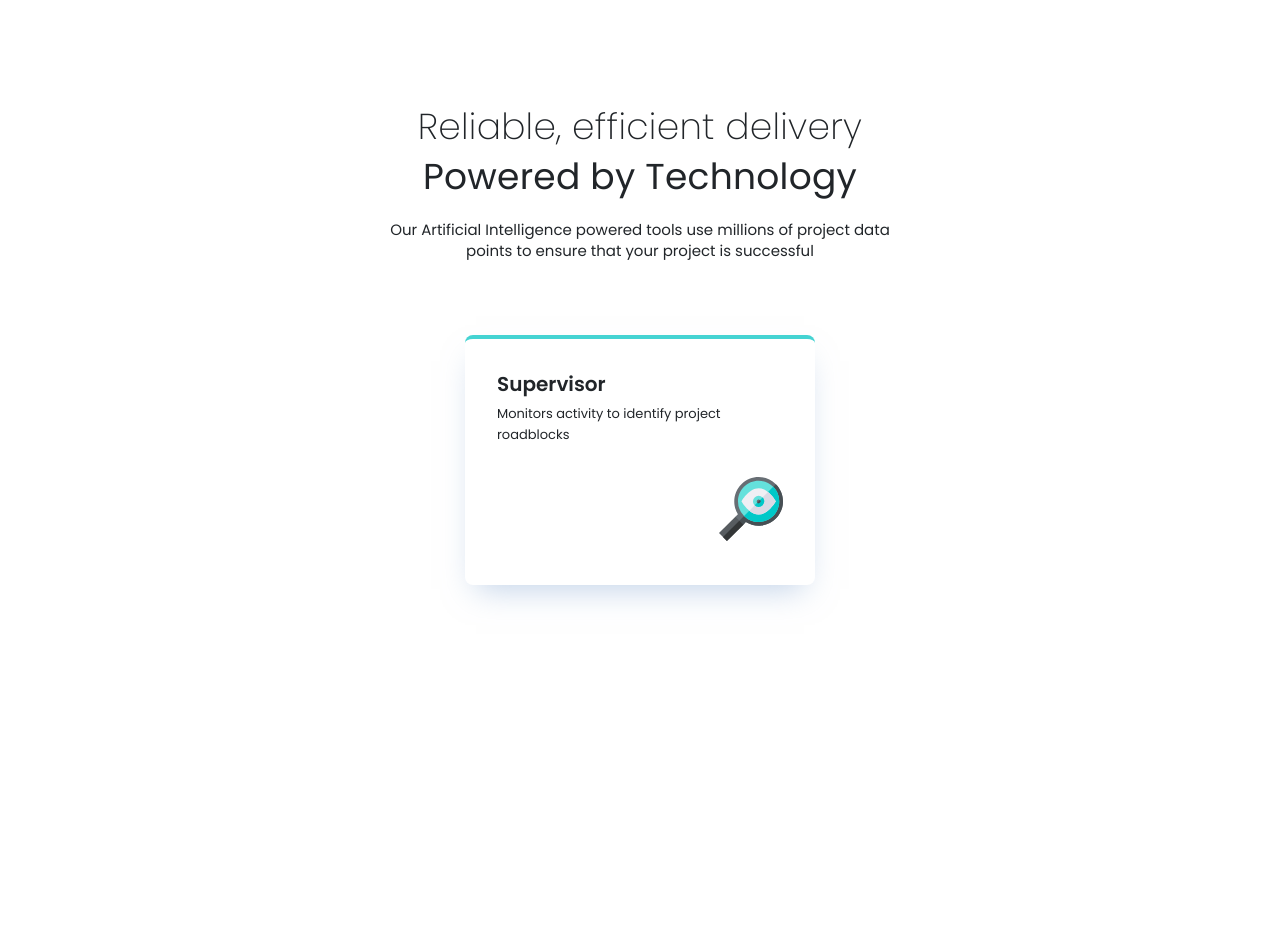
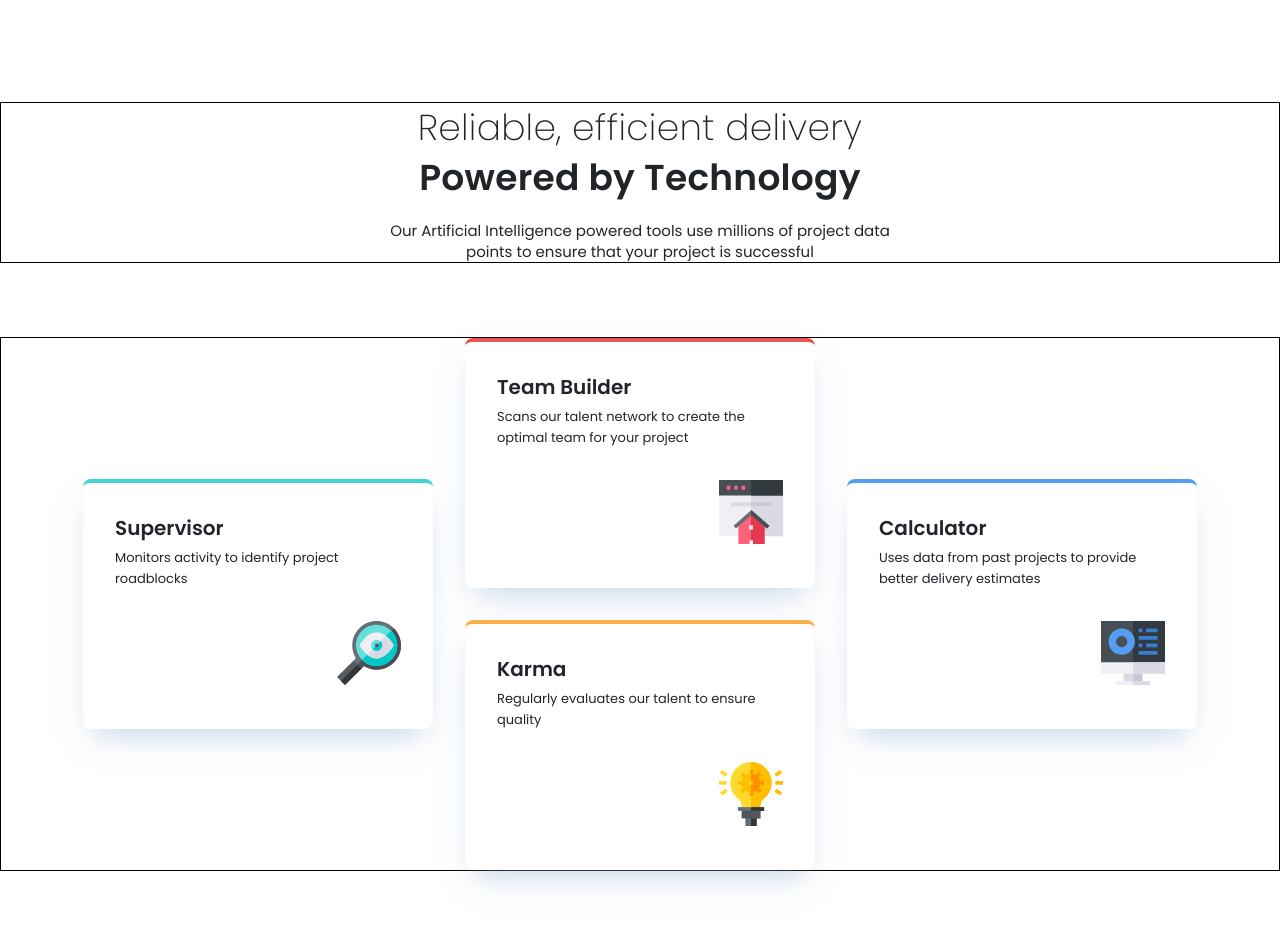
Before and after one commit to Kellenkjames/four-card-feature, a website: page index.html in a window 1280 px wide. Before the commit the page ends 800 px from the top, so only its background shows below. Drawn offline with nearby package versions, Linux system fonts and the light colour scheme.

Commit message:
fix: update layout styles for parent containers

```diff
--- a/index.html
+++ b/index.html
@@ -4,6 +4,11 @@
     <meta charset="UTF-8" />
     <meta name="viewport" content="width=device-width, initial-scale=1.0" />
     <title>Four card feature section</title>
+    <link
+      rel="icon"
+      type="image/x-icon"
+      href="/assets/images/favicon-32x32.png"
+    />
     <link rel="preconnect" href="https://fonts.googleapis.com" />
     <link rel="preconnect" href="https://fonts.gstatic.com" crossorigin />
     <link
@@ -20,8 +25,8 @@
   </head>
   <body>
     <div class="main-container">
-      <div class="row justify-content-center">
-        <header class="col-md-8 text-center header">
+      <div class="header-container">
+        <header class="header text-center">
           <h1 class="header__title">
             Reliable, efficient delivery <strong>Powered by Technology</strong>
           </h1>
@@ -31,10 +36,11 @@
           </h4>
         </header>
       </div>
-      <main class="main-container">
-        <div class="row justify-content-center">
-          <!-- Supervisor -->
-          <article class="feature-card">
+      <main class="card-container">
+        <div
+          class="card-container__outer d-flex justify-content-center align-items-center"
+        >
+          <article class="feature-card supervisor">
             <div class="feature-card__text-container">
               <h3 class="feature-card__title">Supervisor</h3>
               <p class="feature-card__description">
@@ -47,6 +53,49 @@
               alt="Supervisor"
             />
           </article>
+          <div class="card-container__inner d-flex flex-column">
+            <article class="feature-card team-builder">
+              <div class="feature-card__text-container">
+                <h3 class="feature-card__title">Team Builder</h3>
+                <p class="feature-card__description">
+                  Scans our talent network to create the optimal team for your
+                  project
+                </p>
+              </div>
+              <img
+                class="feature-card__icon ms-auto"
+                src="assets/images/icon-team-builder.svg"
+                alt="Supervisor"
+              />
+            </article>
+            <article class="feature-card karma">
+              <div class="feature-card__text-container">
+                <h3 class="feature-card__title">Karma</h3>
+                <p class="feature-card__description">
+                  Regularly evaluates our talent to ensure quality
+                </p>
+              </div>
+              <img
+                class="feature-card__icon ms-auto"
+                src="assets/images/icon-karma.svg"
+                alt="Supervisor"
+              />
+            </article>
+          </div>
+          <article class="feature-card calculator">
+            <div class="feature-card__text-container">
+              <h3 class="feature-card__title">Calculator</h3>
+              <p class="feature-card__description">
+                Uses data from past projects to provide better delivery
+                estimates
+              </p>
+            </div>
+            <img
+              class="feature-card__icon ms-auto"
+              src="assets/images/icon-calculator.svg"
+              alt="Supervisor"
+            />
+          </article>
         </div>
       </main>
     </div>
--- a/src/styles/abstracts/_mixins.scss
+++ b/src/styles/abstracts/_mixins.scss
@@ -3,11 +3,13 @@
 // -----------------------------------------------------
 
 @import '../base/typography';
+@import '../abstracts/variables';
 
 @mixin text-preset-1 {
   font-size: 3.6rem;
   line-height: 140%;
   letter-spacing: 0.25px;
+  font-weight: $font-weight-semibold;
 }
 
 @mixin text-preset-2 {
@@ -37,3 +39,14 @@
   line-height: 160%;
   letter-spacing: 0;
 }
+
+@mixin feature-card {
+  padding: $spacing-32;
+  box-shadow: 0px 15px 30px -11px rgba(131, 166, 210, 0.5);
+  border-radius: 8px;
+  background-color: $color-white;
+  max-width: 35rem;
+  min-height: 25rem;
+  width: 100%;
+  height: 100%;
+}
--- a/src/styles/components/_card.scss
+++ b/src/styles/components/_card.scss
@@ -1,14 +1,34 @@
 @import '../abstracts/mixins';
 @import '../abstracts/variables';
 
+.card-container {
+  margin: 0 auto 16.3rem;
+  border: 1px solid black;
+
+  &__inner {
+    margin-left: $spacing-32;
+    margin-right: $spacing-32;
+  }
+
   .feature-card {
+    @include feature-card;
+
+    &.supervisor {
       border-top: 4px solid $color-cyan;
-  padding: $spacing-32;
-  box-shadow: 0px 15px 30px -11px rgba(131, 166, 210, 0.5);
-  border-radius: 8px;
-  background-color: $color-white;
-  max-width: 35rem;
-  min-height: 25rem;
+    }
+
+    &.team-builder {
+      border-top: 4px solid $color-red;
+      margin-bottom: $spacing-32;
+    }
+
+    &.karma {
+      border-top: 4px solid $color-orange;
+    }
+
+    &.calculator {
+      border-top: 4px solid $color-blue;
+    }
 
     &__text-container {
       margin-bottom: $spacing-32;
@@ -24,3 +44,4 @@
       margin-bottom: 0;
     }
   }
+}
--- a/src/styles/components/_header.scss
+++ b/src/styles/components/_header.scss
@@ -1,9 +1,14 @@
 @import '../abstracts/mixins';
 @import '../abstracts/variables';
 
+.header-container {
+  margin: 10.2rem auto 7.4rem;
+  border: 1px solid black;
+}
+
 .header {
   max-width: 54rem;
-  margin: 10.2rem 45rem 7.4rem 45rem;
+  margin: 0 auto;
 
   &__title {
     @include text-preset-2;
--- a/src/styles/components/_main-container.scss
+++ b/src/styles/components/_main-container.scss
@@ -1,3 +1,5 @@
 .main-container {
   width: 100%;
+  max-width: 143.5rem;
+  margin: 0 auto;
 }
```
Also changed, not shown: src/styles/main.css, 1 other file. Lines whose indentation alone changed are shown as unchanged.
